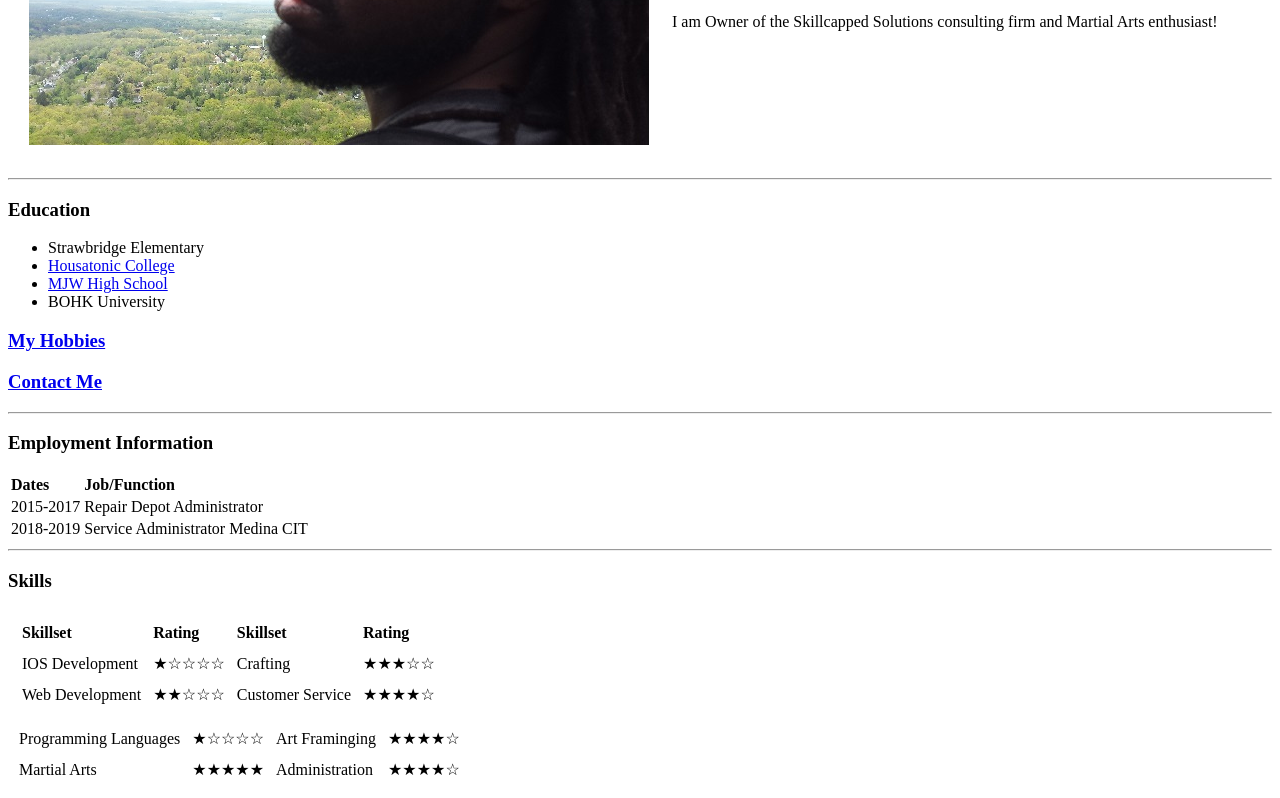
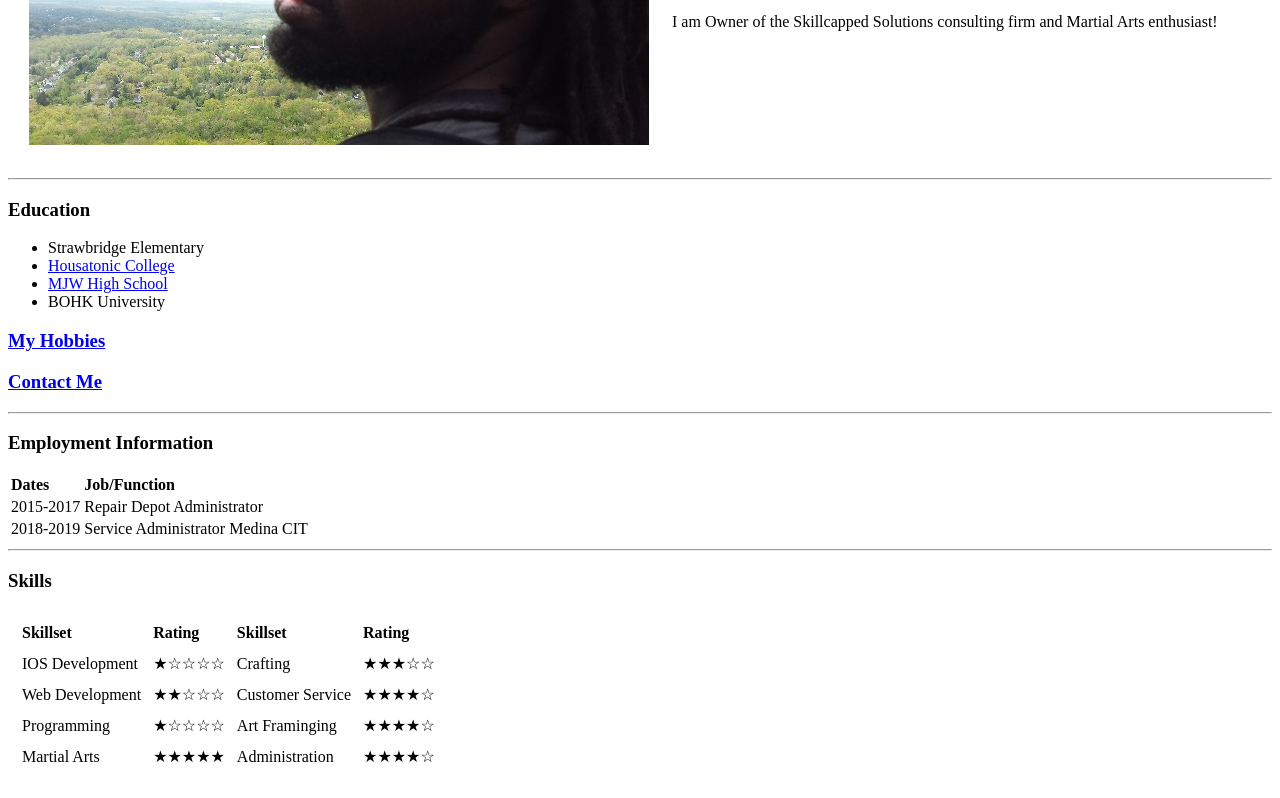
Before and after one commit to Jishikek/cv, a plain HTML site: page index.html in a window 1280 px wide. Shown: the part 242-1040 px from the top of the page. Drawn offline with Linux system fonts and the light colour scheme.

Commit message:
index for CV

```diff
--- a/index.html
+++ b/index.html
@@ -69,13 +69,9 @@
                       <td>Customer Service</td>
                       <td>★★★★☆</td>
                     </tr>
-
-              </table>
-            </td>
-            <table cellspacing="10">
                     <tr>
-                    <td>Programming Languages</td>
-                    <td>★☆☆☆☆</td>
+                      <td>Programming   </td>
+                      <td>  ★☆☆☆☆</td>
                       <td>Art Framinging</td>
                       <td>★★★★☆</td>
                     </tr>
@@ -86,6 +82,11 @@
                       <td>★★★★☆</td>
                     </tr>
 
+
+              </table>
+            </td>
+            <table cellspacing="10">
+
             </table>
             <td>
             </td>
```
Lines whose indentation alone changed are shown as unchanged.
